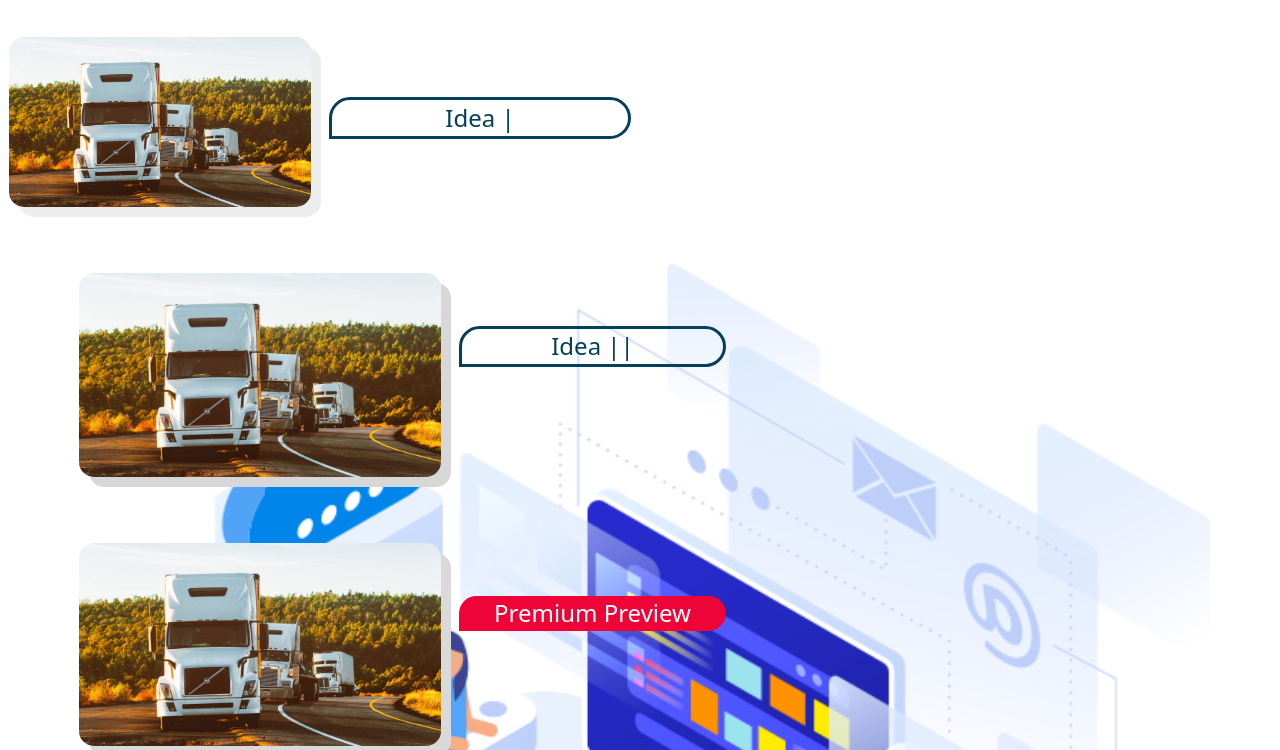
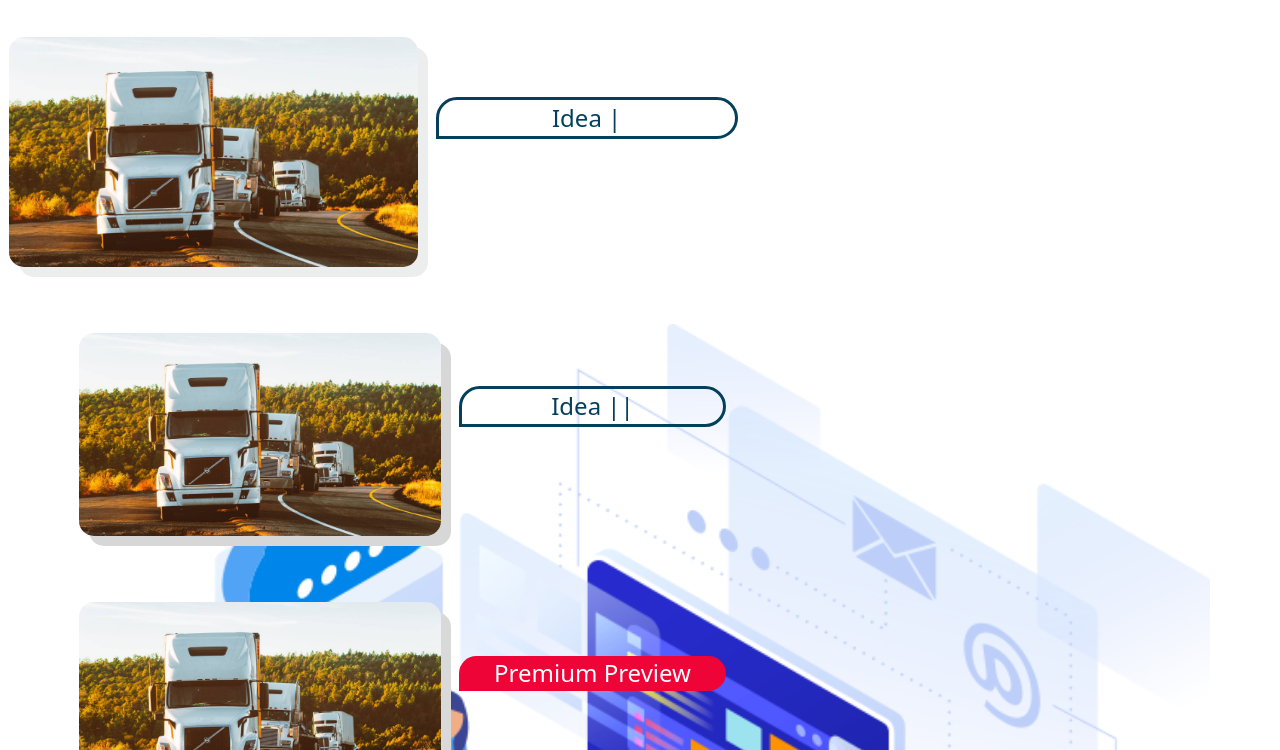
Before and after one commit to InaMonki/-Inamonki, a plain HTML site: page index.html in a window 1280 px wide. Shown: the part 50-800 px from the top of the page. Drawn offline with Linux system fonts and the light colour scheme.

Commit message:
Update index.html

```diff
--- a/index.html
+++ b/index.html
@@ -14,7 +14,7 @@
             <div class="col"><div class="text-center"><h1 style="color: rgb(9, 148, 240);font-weight: bold;font-size: 30px;"><span style="color: rgb(0, 0, 0);">P</span>review</h1></div></div>
         </div>
         <div class="row mt-3">
-            <div class="col-6 col-lg-3"><img src="img/slider-bg.jpg" alt="" class="img-fluid" style="border-radius: 15px;box-shadow: 10px 10px rgb(236, 238, 238);"></div>
+            <div class="col-6 col-lg-4"><img src="img/slider-bg.jpg" alt="" class="img-fluid" style="border-radius: 15px;box-shadow: 10px 10px rgb(236, 238, 238);"></div>
             <div class="col col-lg-3"><a href="inance-html/index.html"><div class="text-center"><h4 style="margin-top: 20%;color: rgb(4, 64, 92);border: solid;padding: 0.2rem;border-radius: 50px 50px 50px 0px ">Idea |</h4></div></a></div>
         </div>
         </div>
```
